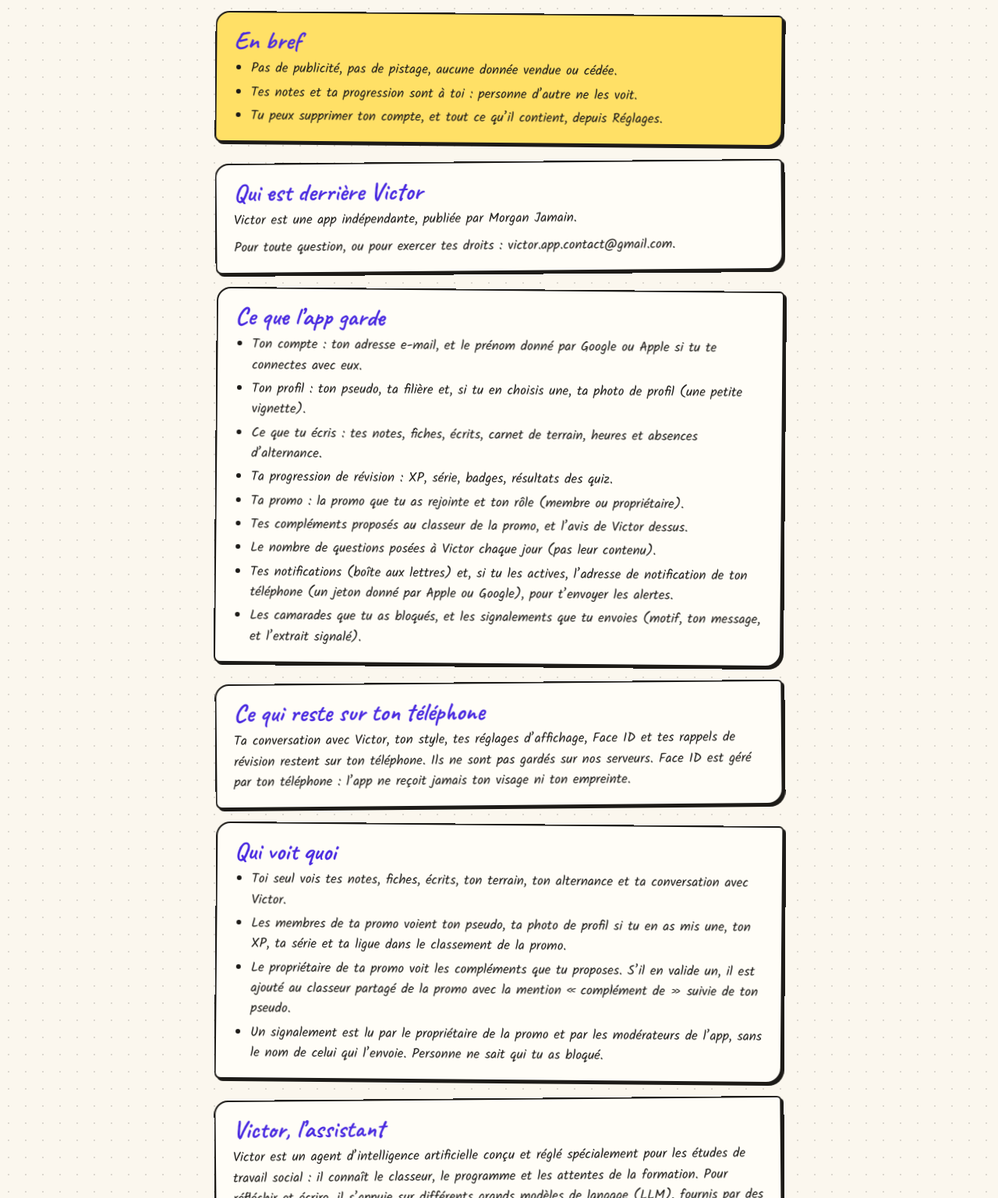
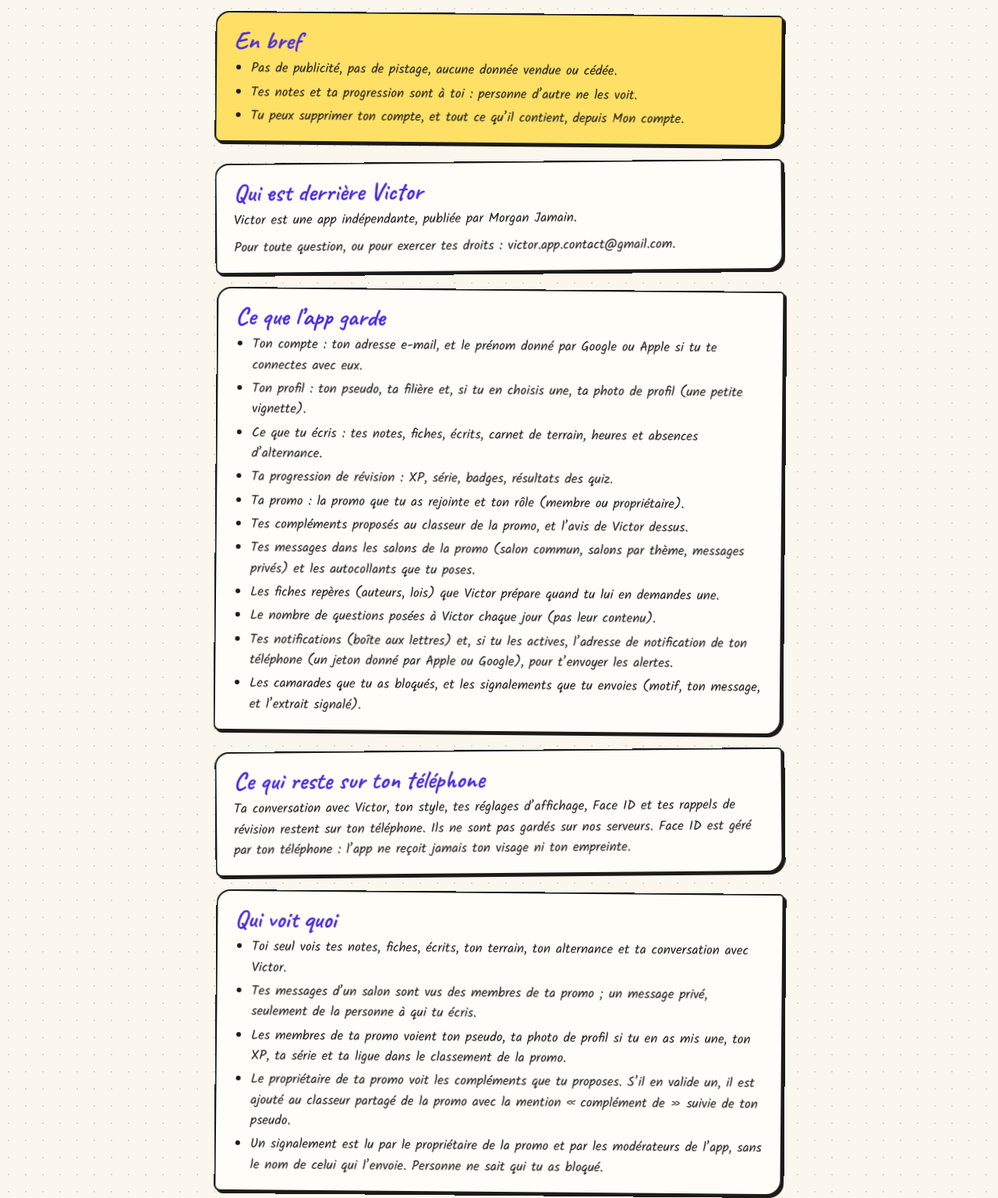
Before and after one commit to SyzenGOD/Victor-site, a plain HTML site: page confidentialite.html in a window 1280 px wide. Shown: the part 220-1757 px from the top of the page at 78% size. Drawn offline with Linux system fonts and the light colour scheme.

Commit message:
Confidentialité : salons, fiches repères, service de notifications, chemins Mon compte
Co-Authored-By: Claude Opus 5.5 <noreply@anthropic.com>
Claude-Session: https://claude.ai/code/session_01Gj2yxZWRrwunJm4jybTJQa

```diff
--- a/confidentialite.html
+++ b/confidentialite.html
@@ -43,18 +43,18 @@ footer { margin-top: 30px; }
 
 <h1>Confidentialité</h1>
 <p class="sous">Ce que Victor garde, qui le voit, et comment tout effacer.</p>
-<section class="carte jaune"><h2>En bref</h2><ul><li>Pas de publicité, pas de pistage, aucune donnée vendue ou cédée.</li><li>Tes notes et ta progression sont à toi : personne d’autre ne les voit.</li><li>Tu peux supprimer ton compte, et tout ce qu’il contient, depuis Réglages.</li></ul></section>
+<section class="carte jaune"><h2>En bref</h2><ul><li>Pas de publicité, pas de pistage, aucune donnée vendue ou cédée.</li><li>Tes notes et ta progression sont à toi : personne d’autre ne les voit.</li><li>Tu peux supprimer ton compte, et tout ce qu’il contient, depuis Mon compte.</li></ul></section>
 <section class="carte"><h2>Qui est derrière Victor</h2><p>Victor est une app indépendante, publiée par Morgan Jamain.</p><p>Pour toute question, ou pour exercer tes droits : victor.app.contact@gmail.com.</p></section>
-<section class="carte"><h2>Ce que l’app garde</h2><ul><li>Ton compte : ton adresse e-mail, et le prénom donné par Google ou Apple si tu te connectes avec eux.</li><li>Ton profil : ton pseudo, ta filière et, si tu en choisis une, ta photo de profil (une petite vignette).</li><li>Ce que tu écris : tes notes, fiches, écrits, carnet de terrain, heures et absences d’alternance.</li><li>Ta progression de révision : XP, série, badges, résultats des quiz.</li><li>Ta promo : la promo que tu as rejointe et ton rôle (membre ou propriétaire).</li><li>Tes compléments proposés au classeur de la promo, et l’avis de Victor dessus.</li><li>Le nombre de questions posées à Victor chaque jour (pas leur contenu).</li><li>Tes notifications (boîte aux lettres) et, si tu les actives, l’adresse de notification de ton téléphone (un jeton donné par Apple ou Google), pour t’envoyer les alertes.</li><li>Les camarades que tu as bloqués, et les signalements que tu envoies (motif, ton message, et l’extrait signalé).</li></ul></section>
+<section class="carte"><h2>Ce que l’app garde</h2><ul><li>Ton compte : ton adresse e-mail, et le prénom donné par Google ou Apple si tu te connectes avec eux.</li><li>Ton profil : ton pseudo, ta filière et, si tu en choisis une, ta photo de profil (une petite vignette).</li><li>Ce que tu écris : tes notes, fiches, écrits, carnet de terrain, heures et absences d’alternance.</li><li>Ta progression de révision : XP, série, badges, résultats des quiz.</li><li>Ta promo : la promo que tu as rejointe et ton rôle (membre ou propriétaire).</li><li>Tes compléments proposés au classeur de la promo, et l’avis de Victor dessus.</li><li>Tes messages dans les salons de la promo (salon commun, salons par thème, messages privés) et les autocollants que tu poses.</li><li>Les fiches repères (auteurs, lois) que Victor prépare quand tu lui en demandes une.</li><li>Le nombre de questions posées à Victor chaque jour (pas leur contenu).</li><li>Tes notifications (boîte aux lettres) et, si tu les actives, l’adresse de notification de ton téléphone (un jeton donné par Apple ou Google), pour t’envoyer les alertes.</li><li>Les camarades que tu as bloqués, et les signalements que tu envoies (motif, ton message, et l’extrait signalé).</li></ul></section>
 <section class="carte"><h2>Ce qui reste sur ton téléphone</h2><p>Ta conversation avec Victor, ton style, tes réglages d’affichage, Face ID et tes rappels de révision restent sur ton téléphone. Ils ne sont pas gardés sur nos serveurs. Face ID est géré par ton téléphone : l’app ne reçoit jamais ton visage ni ton empreinte.</p></section>
-<section class="carte"><h2>Qui voit quoi</h2><ul><li>Toi seul vois tes notes, fiches, écrits, ton terrain, ton alternance et ta conversation avec Victor.</li><li>Les membres de ta promo voient ton pseudo, ta photo de profil si tu en as mis une, ton XP, ta série et ta ligue dans le classement de la promo.</li><li>Le propriétaire de ta promo voit les compléments que tu proposes. S’il en valide un, il est ajouté au classeur partagé de la promo avec la mention « complément de » suivie de ton pseudo.</li><li>Un signalement est lu par le propriétaire de la promo et par les modérateurs de l’app, sans le nom de celui qui l’envoie. Personne ne sait qui tu as bloqué.</li></ul></section>
+<section class="carte"><h2>Qui voit quoi</h2><ul><li>Toi seul vois tes notes, fiches, écrits, ton terrain, ton alternance et ta conversation avec Victor.</li><li>Tes messages d’un salon sont vus des membres de ta promo ; un message privé, seulement de la personne à qui tu écris.</li><li>Les membres de ta promo voient ton pseudo, ta photo de profil si tu en as mis une, ton XP, ta série et ta ligue dans le classement de la promo.</li><li>Le propriétaire de ta promo voit les compléments que tu proposes. S’il en valide un, il est ajouté au classeur partagé de la promo avec la mention « complément de » suivie de ton pseudo.</li><li>Un signalement est lu par le propriétaire de la promo et par les modérateurs de l’app, sans le nom de celui qui l’envoie. Personne ne sait qui tu as bloqué.</li></ul></section>
 <section class="carte"><h2>Victor, l’assistant</h2><p>Victor est un agent d’intelligence artificielle conçu et réglé spécialement pour les études de travail social : il connaît le classeur, le programme et les attentes de la formation. Pour réfléchir et écrire, il s’appuie sur différents grands modèles de langage (LLM), fournis par des entreprises spécialisées.</p><p>Pour te répondre, Victor leur envoie ta question, le début de la conversation et les notes utiles (les tiennes et celles du classeur de ta promo). Les compléments que tu proposes leur sont aussi envoyés pour être relus. Rien n’est envoyé avant ton accord, demandé la première fois, et que tu peux retirer à tout moment dans Mon compte › Tes données.</p><p>Ces fournisseurs traitent ces données seulement pour produire la réponse : ils ne s’en servent ni pour entraîner leurs modèles, ni pour de la publicité. Ne confie pas à Victor d’informations sur des personnes accompagnées : le secret professionnel s’applique aussi ici.</p></section>
-<section class="carte"><h2>Où sont tes données</h2><ul><li>Supabase (base de données et connexion), serveurs en Union européenne (Francfort).</li><li>Victor : les fournisseurs de modèles d’intelligence artificielle (LLM) sur lesquels il s’appuie, dont certains aux États-Unis. Ces transferts sont encadrés par les clauses contractuelles types de la Commission européenne.</li><li>Google ou Apple, seulement si tu choisis de te connecter avec eux.</li><li>Chacun de ces prestataires s’engage, par contrat, à protéger tes données au moins autant que le prévoit cette politique.</li></ul></section>
+<section class="carte"><h2>Où sont tes données</h2><ul><li>Supabase (base de données et connexion), serveurs en Union européenne (Francfort).</li><li>Victor : les fournisseurs de modèles d’intelligence artificielle (LLM) sur lesquels il s’appuie, dont certains aux États-Unis. Ces transferts sont encadrés par les clauses contractuelles types de la Commission européenne.</li><li>Google ou Apple, seulement si tu choisis de te connecter avec eux.</li><li>Les notifications passent par le service d’envoi d’Expo (États-Unis), puis par Apple ou Google : seuls le titre et le court texte de l’alerte y transitent.</li><li>Chacun de ces prestataires s’engage, par contrat, à protéger tes données au moins autant que le prévoit cette politique.</li></ul></section>
 <section class="carte"><h2>Combien de temps</h2><p>Tes données sont gardées tant que ton compte existe. Quand tu le supprimes, tout est effacé tout de suite, sauf un complément déjà ajouté au classeur partagé de ta promo, qui y reste avec ton pseudo.</p></section>
 <section class="carte"><h2>Tes droits</h2><p>Tu peux voir et corriger tes données dans l’app, en télécharger une copie complète (Mon compte › Exporter mes données), et tout supprimer depuis Mon compte › Supprimer mon compte. Tu peux aussi t’opposer à un traitement (RGPD).</p><p>Pour toute question, ou pour exercer tes droits : victor.app.contact@gmail.com.</p><p>Si tu penses que tes droits ne sont pas respectés, tu peux t’adresser à la CNIL (cnil.fr).</p></section>
 <section class="carte"><h2>Les règles de Victor</h2><ul><li>Respect, toujours : Pas d’insulte, de moquerie, de harcèlement ni de propos discriminants : ni dans ton pseudo, ni dans ta photo, ni dans tes compléments.</li><li>Le secret pro : Jamais de nom, de lieu ou de détail qui permette de reconnaître une personne accompagnée ou un collègue.</li><li>Du vrai, du sourcé : Tes compléments doivent être justes et utiles à la promo. Victor les relit, puis le propriétaire de la promo les valide.</li><li>Zéro tolérance : Un contenu choquant ou un comportement abusif peut être signalé par n’importe qui. Il est traité sous 24 h : contenu retiré, et son auteur retiré de la promo ou son compte supprimé.</li><li>Signaler, bloquer : Touche un camarade dans le classement pour le signaler ou le bloquer : tu ne le verras plus et il ne te notifiera plus.</li></ul></section>
 <section class="carte"><h2>Âge</h2><p>Victor est fait pour les étudiants en formation de travail social. Il faut avoir au moins 15 ans pour créer un compte.</p></section>
-<p class="date">Mise à jour : 25 novembre 2026</p>
+<p class="date">Mise à jour : 26 novembre 2026</p>
 
 <footer>Victor, publié par Morgan Jamain · <a href="mailto:victor.app.contact@gmail.com">victor.app.contact@gmail.com</a></footer>
 </main>
```
